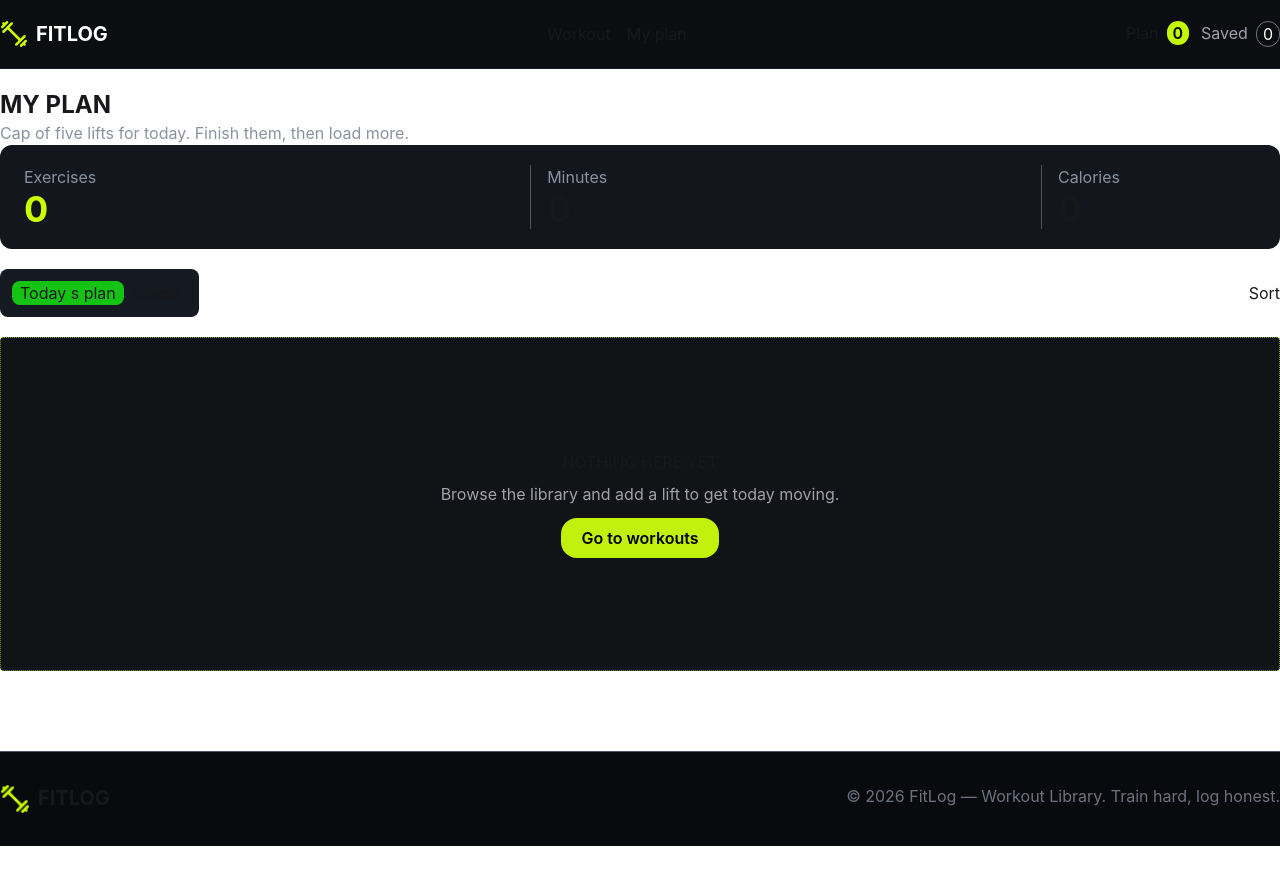
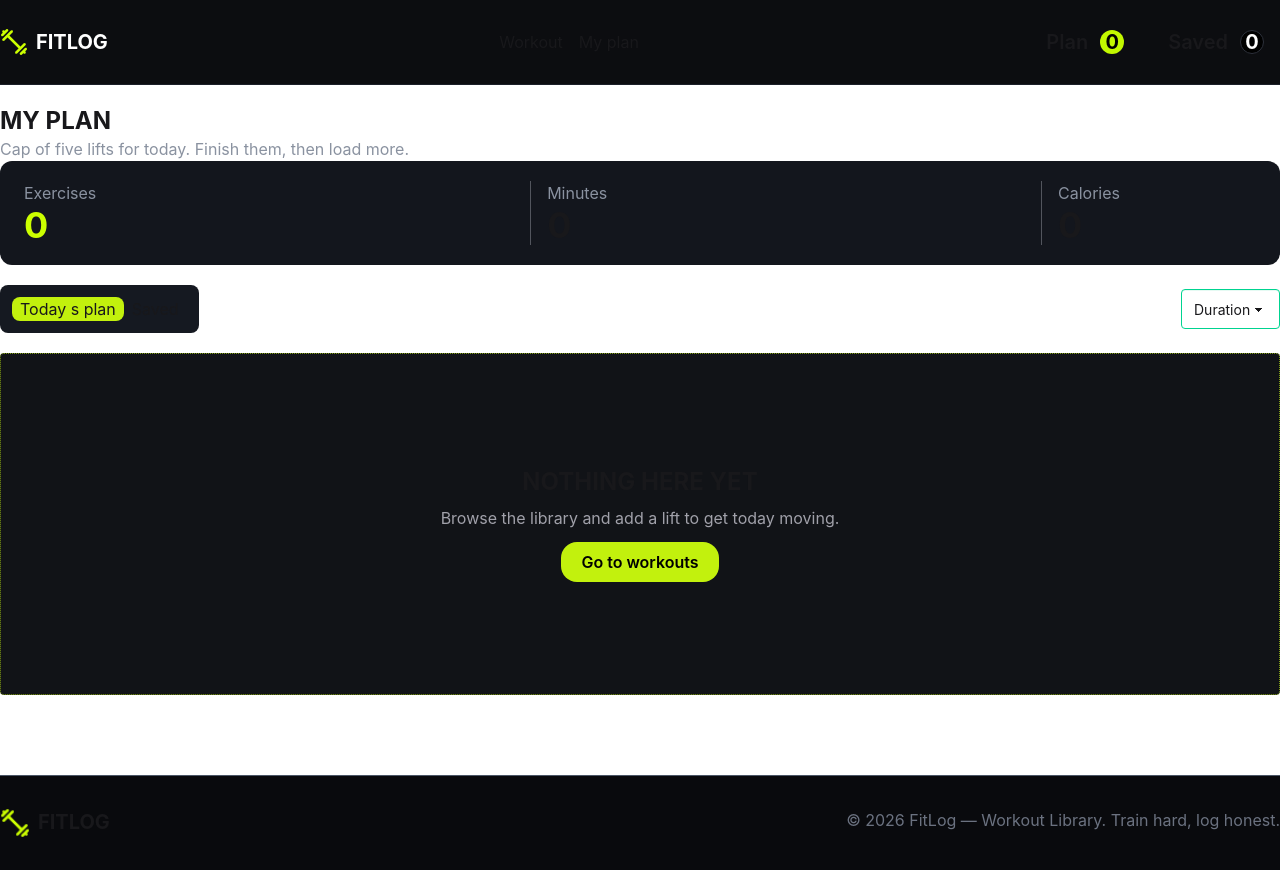
Before and after one commit to miraz932/-Fit-Log, a Next.js app: page /Myplan in a window 1280 px wide. Before the commit the page ends 846 px from the top, so only its background shows below. Built offline with nearby package versions, Linux system fonts and the light colour scheme.

Commit message:
Sort update

```diff
--- a/src/Components/Components/Button.tsx
+++ b/src/Components/Components/Button.tsx
@@ -1,13 +1,24 @@
 "use client"
 import { ExerciseContext } from '@/Contexts/Contex';
+import Link from 'next/link';
 import React, { use } from 'react';
 const NavButton = () => {
-    const { state } = use(ExerciseContext)!
-    const { saveState } = use(ExerciseContext)!
+  const { state } = use(ExerciseContext)!
+  const { saveState } = use(ExerciseContext)!
   return (
     <div className='flex gap-3'>
-          <button className='flex gap-2'>Plan <h2><p className='font-semibold rounded-full px-1.5 text-black bg-[#C2F800]'>{state.length}</p></h2> </button>
-          <button className='flex gap-2 text-[#9CA3AF]'>Saved <h2> <p className='border-gray-500 border text-white rounded-full px-1.5'>{saveState.length}</p></h2></button>
+      <Link href='/Myplan'>
+        <button className='flex items-center gap-3 hover: hover:bg-[#1d2027] hover:cursor-pointer px-4 py-2 rounded-2xl'>
+          <span className='text-xl font-semibold cursor-pointer'>Plan</span>
+          <span className='flex items-center justify-center text-xl text-black font-bold bg-[#C2F800] rounded-full w-6 h-6 cursor-pointer '>{saveState.length}</span>
+        </button>
+      </Link>
+      <Link href='/Myplan'>
+        <button className='flex items-center gap-3 hover: hover:bg-[#1d2027] px-4 py-2 rounded-2xl'>
+          <span className='text-xl font-semibold cursor-pointer'>Saved</span>
+          <span className='flex items-center justify-center text-xl text-white font-bold bg-black rounded-full w-6 h-6 border border-[#2D313B] cursor-pointer '>{saveState.length}</span>
+        </button>
+      </Link>
     </div>
   );
 };
--- a/src/Components/myplan/Saved.tsx
+++ b/src/Components/myplan/Saved.tsx
@@ -1,20 +1,19 @@
 'use client'
-import React, { use } from 'react';
-import { ExerciseContext } from '@/Contexts/Contex';
 import { IDataType } from '@/Type';
+import Link from 'next/link';
 import SavedCart from './TodayCarts/SavedCart';
-import Link from 'next/link';
 
 
-const Saved = () => {
-  const { saveState } = use(ExerciseContext)!
+
+const Saved = ({savedState}:{savedState:IDataType[]}) => {
+
 
   return (
-    <div className='mt-5'>
-      {saveState.length === 0 ? (
+    <div className='mt-5 grid gap-1'>
+      {savedState.length === 0 ? (
         <div className='bg-[#111317] border-dotted border rounded py-28 text-center grid justify-center items-center border-[#bbe613a6]'>
           <div className='grid gap-2'>
-            <h3 className=''>NOTHING HERE YET</h3>
+            <h3 className='font-bold text-2xl'>NOTHING HERE YET</h3>
             <p className='text-[#A1A1AA] mb-1'>Browse the library and add a lift to get today moving.</p>
             <div className='grid justify-center'>
               <Link href='/'>
@@ -24,7 +23,7 @@ const Saved = () => {
           </div>
         </div>) : (
 
-        saveState.map((saveData: IDataType) => {
+        savedState.map((saveData: IDataType) => {
           return (
             <SavedCart key={saveData.id} saveData={saveData}></SavedCart>
 
--- a/src/Components/myplan/TodayPlan.tsx
+++ b/src/Components/myplan/TodayPlan.tsx
@@ -1,21 +1,19 @@
-// "use client"
-import { ExerciseContext } from '@/Contexts/Contex';
+import Link from 'next/link'; // বা আপনার ব্যবহৃত রাউটার লিংক
 import { IDataType } from '@/Type';
-import React, { use } from 'react';
 import TodayCart from './TodayCarts/TodayCart';
-import Link from 'next/link';
 
+interface TodayPlanProps {
+  exercises: IDataType[];
+}
 
-const TodayPlan = () => {
-  const { state } = use(ExerciseContext)!
-  // const {toggle} = use(ExerciseContext)!
-
+const TodayPlan = ({ exercises }: TodayPlanProps) => {
   return (
     <div className='mt-5 grid gap-1'>
 
-      {state.length === 0 ? (<div className='bg-[#111317] border-dotted border rounded py-28 text-center grid justify-center items-center border-[#bbe613a6]'>
+      {exercises.length === 0 ? (
+        <div className='bg-[#111317] border-dotted border rounded py-28 text-center grid justify-center items-center border-[#bbe613a6]'>
           <div className='grid gap-2'>
-          <h3 className=''>NOTHING HERE YET</h3>
+            <h3 className='font-bold text-2xl'>NOTHING HERE YET</h3>
             <p className='text-[#A1A1AA] mb-1'>Browse the library and add a lift to get today moving.</p>
             <div className='grid justify-center'>
               <Link href='/'>
@@ -23,15 +21,14 @@ const TodayPlan = () => {
               </Link>
             </div>
           </div>
-      </div>) : (
-        state.map((todaySate: IDataType) => {
+        </div>
+      ) : (
+        exercises.map((todaySate: IDataType) => {
           return (
             <TodayCart key={todaySate.id} todaySate={todaySate} />
           )
         })
-      )
-      }
-
+      )}
     </div>
   );
 };
--- a/src/Components/myplan/Toggle.tsx
+++ b/src/Components/myplan/Toggle.tsx
@@ -10,8 +10,8 @@ const ToggleButton = () => {
   }
   return (
     <div>
-      <button onClick={() => handleToggle(false)} className={`${toggle === false ? "bg-[#14c314]" : ""} px-2 cursor-pointer rounded-[8px]`}>Today s plan </button>
-      <button onClick={() => handleToggle(true)} className={`${toggle === true ? "bg-[#14c314]" : ""} px-2 cursor-pointer rounded-[8px]`}>Saved</button>
+      <button onClick={() => handleToggle(false)} className={`${toggle === false ? "bg-[#C2F10D]" : ""} px-2 cursor-pointer rounded-[8px]`}>Today s plan </button>
+      <button onClick={() => handleToggle(true)} className={`${toggle === true ? "bg-[#C2F10D]" : ""} px-2 cursor-pointer rounded-[8px]`}>Saved</button>
       <div>
     </div>
       </div>
--- a/src/Contexts/Contex.tsx
+++ b/src/Contexts/Contex.tsx
@@ -1,6 +1,10 @@
 'use client'
 import { IDataType } from '@/Type';
 import React, { createContext, ReactNode, useState,} from 'react';
+
+
+type SortByType = "rating" | "duration" | "celories";
+
 export interface contextType {
   toggle: boolean
   setToggle: React.Dispatch<React.SetStateAction<boolean>>
@@ -8,23 +12,27 @@ export interface contextType {
   setState: React.Dispatch<React.SetStateAction<IDataType[]>>
   saveState: IDataType[]
   setSaveState: React.Dispatch<React.SetStateAction<IDataType[]>>
+  sortBy:SortByType
+  setSortBy:React.Dispatch<React.SetStateAction<SortByType>>
 
 
 }
-
 export const ExerciseContext = createContext<contextType | null>(null)
 
 const ContexProvider = ({ children }: { children: ReactNode }) => {
   const [toggle, setToggle] = useState<boolean>(false)
   const [state, setState] = useState<IDataType[]>([])
   const [saveState,setSaveState] = useState<IDataType[]>([])
+  const [sortBy,setSortBy]=useState<'rating'|"duration"|"celories">('rating')
   const shareData = {
     toggle,
     setToggle,
     state,
     setState,
     saveState,
-    setSaveState
+    setSaveState,
+    sortBy,
+    setSortBy
 
   }
 
--- a/src/app/Myplan/page.tsx
+++ b/src/app/Myplan/page.tsx
@@ -1,3 +1,4 @@
+/* eslint-disable @typescript-eslint/no-explicit-any */
 'use client'
 import Saved from '@/Components/myplan/Saved';
 import TodayPlan from '@/Components/myplan/TodayPlan';
@@ -6,11 +7,35 @@ import SaveTotal from '@/Components/myplan/Total.Length/SaveTotal';
 import Total from '@/Components/myplan/Total.Length/Total';
 
 import { ExerciseContext } from '@/Contexts/Contex';
-import { use, useContext } from 'react';
+import { IDataType } from '@/Type';
+import { Dispatch, SetStateAction, use, useContext } from 'react';
 
 
 const MuplanePage = () => {
   const { toggle } = useContext(ExerciseContext)!
+  const { sortBy, setSortBy } = use(ExerciseContext)!
+  const { state } = use(ExerciseContext)!
+  const {saveState}=use(ExerciseContext)!
+
+
+  const getSortedExercises = (exercises: IDataType[]): IDataType[] => {
+    const sorted = [...exercises];
+
+    if (sortBy === 'rating') {
+      return sorted.sort((a, b) => a.rating - b.rating);
+    }
+    if (sortBy === 'duration') {
+      return sorted.sort((a, b) => a.duration - b.duration);
+    }
+
+    if (sortBy === 'celories') {
+      return sorted.sort((a: any, b: any) => a.celories - b.celories);
+    }
+    return sorted;
+  };
+  const sortedExercises = getSortedExercises(state);
+  const sortedSaved = getSortedExercises(saveState);
+
 
   return (
     <div className='mt-5 container mx-auto'>
@@ -26,14 +51,24 @@ const MuplanePage = () => {
 
 
         <div>
-          <h3>Sort</h3>
+          {/* <h3>Sort</h3> */}
+          <select
+            defaultValue="Pick a Runtime"
+            className="select select-success"
+            onChange={(e) => setSortBy(e.target.value as 'rating' | "duration" | "celories")}
+          >
+            <option disabled={true}>Sort By</option>
+            <option value='duration'>Duration</option>
+            <option value='celories'>Celories</option>
+            <option value='rating'>Rating</option>
+          </select>
         </div>
 
       </div>
 
       <div>
-        {toggle === false && <TodayPlan />}
-        {toggle === true && <Saved />}
+        {toggle === false && <TodayPlan exercises={sortedExercises}/>}
+        {toggle === true && <Saved savedState={sortedSaved}/>}
 
       </div>
 
```
Lines whose indentation alone changed are shown as unchanged.
